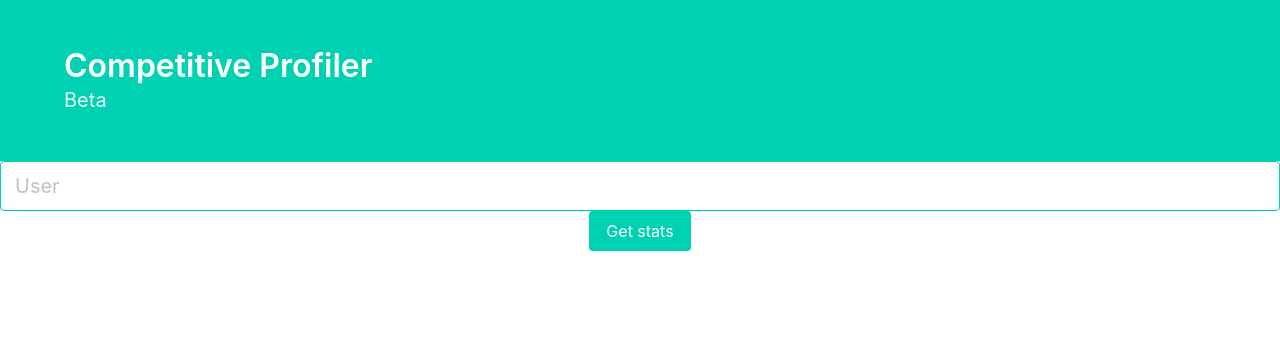
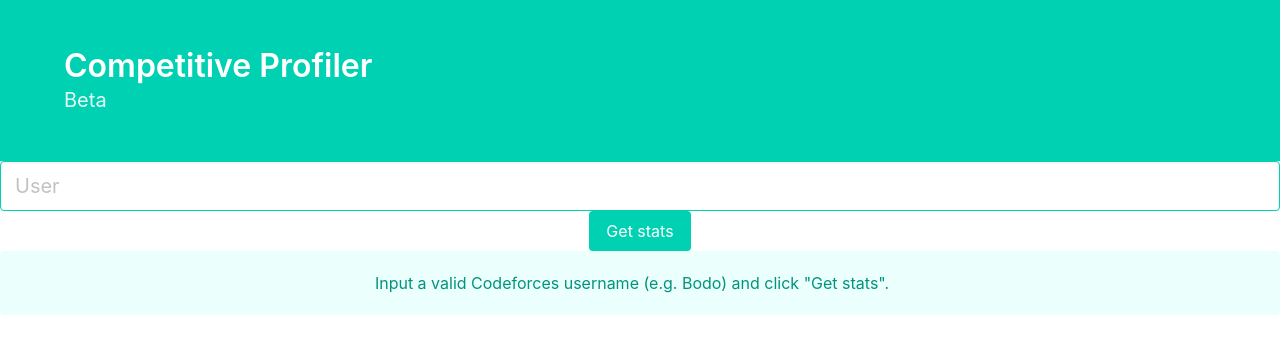
Before and after one commit to Bodo171/Competitive-Profiler, a Flask app: page / in a window 1280 px wide. Shown: the top 354 px of the page. Run offline with Flask 2, Linux system fonts and the light colour scheme.

Commit message:
Update templates with how-to

```diff
--- a/app.py
+++ b/app.py
@@ -23,7 +23,7 @@
 def start():
     if request.method == 'POST':
         return redirect(url_for('user',user=request.form['user']))
-    return render_template('base.html')
+    return render_template('start.html')
 
 
 if __name__ == '__main__':
--- a/templates/base.html
+++ b/templates/base.html
@@ -34,5 +34,9 @@
   {% block data%}
 
   {% endblock %}
+
+  {% block tutorial%}
+
+  {% endblock %}
 </body>
 </html>
--- /dev/null
+++ b/templates/start.html
@@ -0,0 +1,9 @@
+{% extends 'base.html' %}
+
+ {% block tutorial%}
+      <div class="notification is-primary is-light">
+         <p align="center">
+         Input a valid Codeforces username (e.g. Bodo) and click "Get stats".
+         </p>
+      </div>
+  {% endblock %}
```
